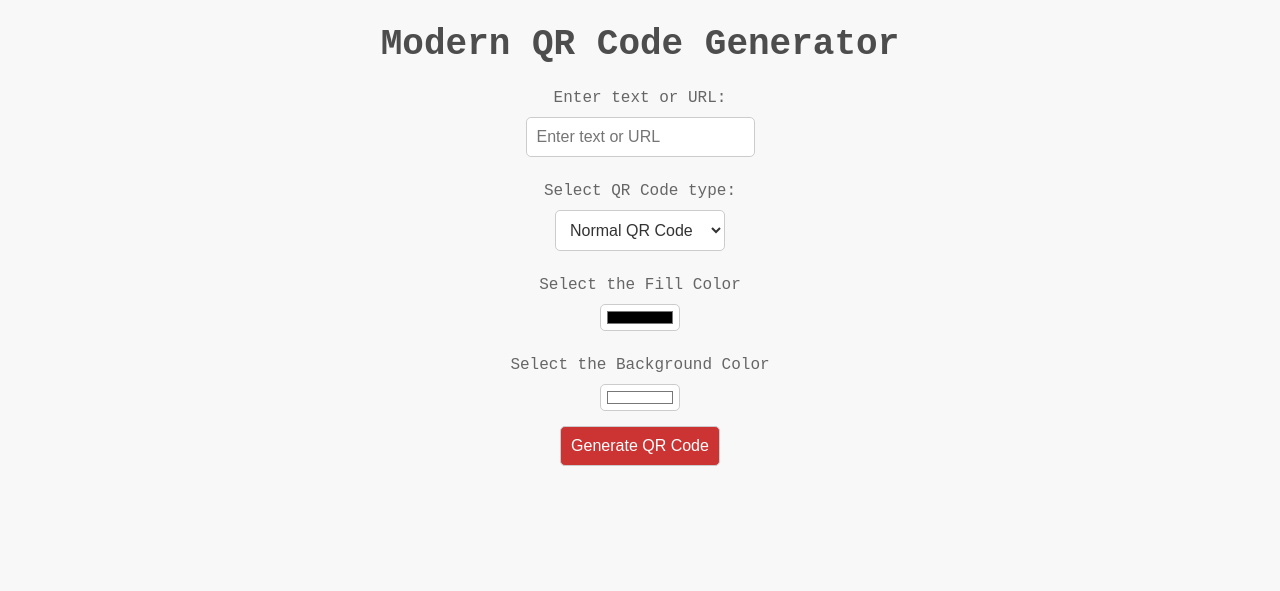
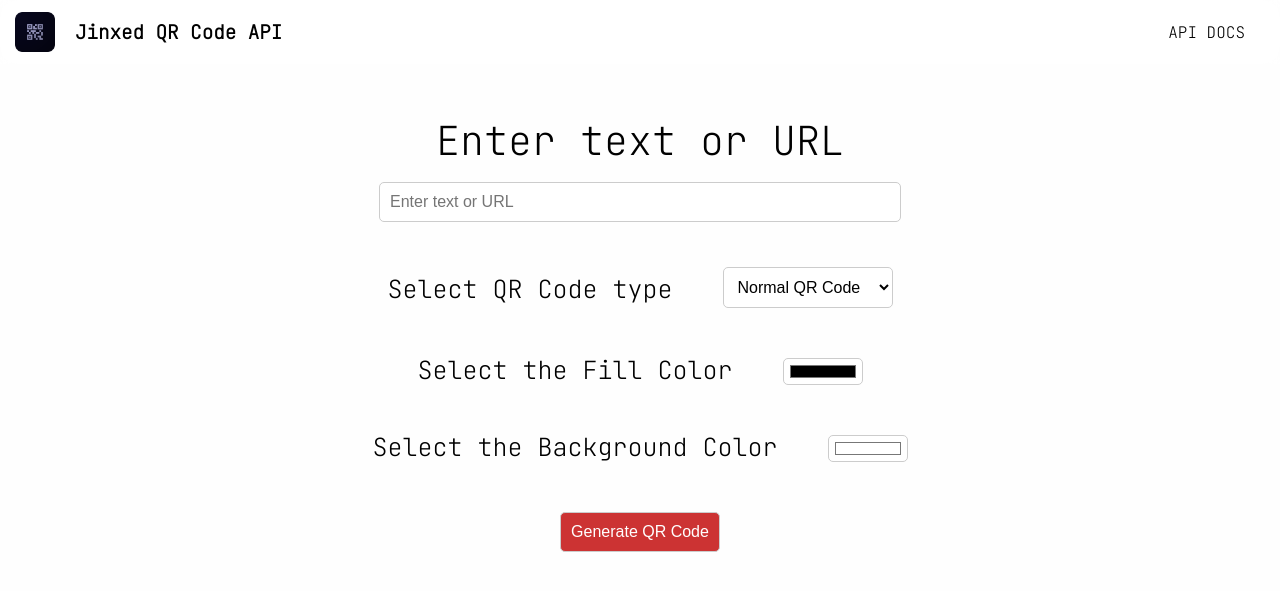
Before and after one commit to Zingzy/qrcode-api, a Flask app: page / in a window 1280 px wide. Shown: the top 591 px of the page. Run offline with Flask 3, Linux system fonts and the light colour scheme.

Commit message:
Updated the UI

```diff
--- a/static/css/index-style.css
+++ b/static/css/index-style.css
@@ -1,34 +1,130 @@
 body {
-    font-family: 'Courier New', Courier, monospace;
-    text-align: center;
-    margin: 20px;
-    background-color: #f8f8f8;
+    font-family: 'JetBrains Mono', monospace;
+        text-align: center;
+    margin: 0;
+    background-color: #fefefe;
 }
 
-h1 {
-    font-size: 36px;
-    color: #4d4d4d;
+* {
+    -webkit-tap-highlight-color: transparent;
+    -ms-user-select: none;
+    user-select: none;
+    -webkit-user-select: none;
+    -webkit-touch-callout: none;
 }
+
+/* Scrollbar Styles */
+::-webkit-scrollbar {
+    width: 10px;
+}
+
+::-webkit-scrollbar-track {
+    background: rgba(0, 0, 0, 0.1);
+    border-radius: 10px;
+}
+
+::-webkit-scrollbar-thumb {
+    background: rgba(0, 0, 0, 0.3);
+    border-radius: 10px;
+}
+
+::-webkit-scrollbar-thumb:hover {
+    background: rgba(0, 0, 0, 0.4);
+}
+
+
+.navbar {
+    background: rgba(255, 255, 255, 0.5);
+    position: sticky;
+    top: 0;
+    z-index: 100;
+    display: flex;
+    justify-content: space-between;
+    align-items: center;
+    padding: 12px 15px;
+    backdrop-filter: blur(10px);
+    color: black;
+    margin-bottom: 50px;
+}
+
+.navbar-logo {
+    display: flex;
+    align-items: center;
+    gap: 10px;
+}
+
+.logo {
+    width: 40px;
+    height: 40px;
+    margin-right: 10px;
+}
+
+.site-name {
+    font-size: 1.2rem;
+    font-weight: bold;
+}
+
+.navbar-links {
+    display: flex;
+    align-items: center;
+}
+
+.navbar-link {
+    margin-right: 20px;
+    text-decoration: none;
+    color: black;
+    cursor: pointer;
+}
+
+.navbar-link:hover {
+    text-decoration: underline; /* Adjust the hover color as needed */
+}
+
 
 label {
     display: block;
     margin: 10px 0;
-    color: #666666;
+    color: black;
+    font-size: 25px;
 }
 
-input, select, button {
+input,
+select,
+button {
     padding: 10px;
     font-size: 16px;
     border: 1px solid #ccc;
     border-radius: 5px;
     margin-bottom: 15px;
     background-color: #ffffff;
-    color: #333333;
+    color: black;
+}
+
+
+#qr-input {
+    width: 500px;
+    margin: 5px 0px;
+}
+
+.qr-type-div, #fill-color, #background-color, #gradient-color, #gradient-color-2 {
+    display: flex;
+    justify-content: center;
+    gap: 50px;
+    margin: 20px 0;
+}
+
+.qr-type-div select {
+    margin-top: 5px;
 }
 
 .color-input {
     width: 80px;
     padding: 2px 4px;
+    margin-top: 15px;
+}
+
+#text-input-text {
+    font-size: 40px;
 }
 
 #generate-btn {
@@ -51,3 +147,7 @@ input, select, button {
     margin-top: 20px;
     color: #cc3333;
 }
+
+#optional-params {
+    margin: 35px auto;
+}
--- a/static/js/index-script.js
+++ b/static/js/index-script.js
@@ -9,11 +9,11 @@ function toggleColorOptions() {
 
     // Show relevant color options based on QR code type
     if (qrType === "simple") {
-        document.getElementById("fill-color").style.display = "block";
-        document.getElementById("background-color").style.display = "block";
+        document.getElementById("fill-color").style.display = "flex";
+        document.getElementById("background-color").style.display = "flex";
     } else if (qrType === "radial") {
-        document.getElementById("gradient-color").style.display = "block";
-        document.getElementById("gradient2-color").style.display = "block";
+        document.getElementById("gradient-color").style.display = "flex";
+        document.getElementById("gradient2-color").style.display = "flex";
     }
 }
 
--- a/templates/index.html
+++ b/templates/index.html
@@ -1,64 +1,82 @@
 <!doctype html>
 <html lang="en">
+
 <head>
   <meta charset="UTF-8" />
   <meta name="viewport" content="width=device-width, initial-scale=1.0" />
-    <link
-      rel="stylesheet"
-      href="{{ url_for('static', filename='css/index-style.css') }}"
-    />
+  <link rel="icon" type="image/png" sizes="96x96" href="{{ url_for('static', filename='images/logo.png') }}">
+
+  <!-- Primary Meta Tags -->
+  <title>Modern QR Code Generator API</title>
+  <meta name="title" content="Modern QR Code Generator API" />
+  <meta name="description" content="Open-source qrcode generator api in written python" />
+
+  <!-- Open Graph / Facebook -->
+  <meta property="og:type" content="website" />
+  <meta property="og:url" content="https://qrcode.jinxed.cf/" />
+  <meta property="og:title" content="Modern QR Code Generator API" />
+  <meta property="og:description" content="Open-source qrcode generator api in written python" />
+  <meta property="og:image" content="{{ url_for('static', filename='images/banner.png') }}" />
+
+  <!-- Twitter -->
+  <meta property="twitter:card" content="summary_large_image" />
+  <meta property="twitter:url" content="https://qrcode.jinxed.cf/" />
+  <meta property="twitter:title" content="Modern QR Code Generator API" />
+  <meta property="twitter:description" content="Open-source qrcode generator api in written python" />
+  <meta property="twitter:image" content="{{ url_for('static', filename='images/banner.png') }}" />
+
+
+  <link rel="stylesheet" href="{{ url_for('static', filename='css/index-style.css') }}" />
+  <link rel="preconnect" href="https://fonts.googleapis.com">
+  <link rel="preconnect" href="https://fonts.gstatic.com" crossorigin>
+  <link href="https://fonts.googleapis.com/css2?family=JetBrains+Mono:wght@200&display=swap" rel="stylesheet">
+
   <title>Modern QR Code Generator</title>
 </head>
+
 <body>
-    <h1>Modern QR Code Generator</h1>
+  <div class="navbar">
+    <div class="navbar-logo">
+        <img src="/static/images/logo.png" alt="Logo" class="logo">
+        <div class="site-name">Jinxed QR Code API</div>
+    </div>
+    <div class="navbar-links">
+        <a href="https://github.com/zingzy/qrcode-api" class="navbar-link">API DOCS</a>
+    </div>
+</div>
 
-    <label for="qr-input">Enter text or URL:</label>
-    <input type="text" id="qr-input" placeholder="Enter text or URL" />
+  <label id="text-input-text" for="qr-input">Enter text or URL</label>
+  <input type="text" id="qr-input" placeholder="Enter text or URL" required/>
+  <div id="optional-params">
 
-    <label for="qr-type">Select QR Code type:</label>
+  <div class="qr-type-div">
+  <label for="qr-type">Select QR Code type</label>
   <select id="qr-type" onchange="toggleColorOptions()">
     <option value="simple">Normal QR Code</option>
     <option value="radial">Stylized QR Code</option>
   </select>
+</div>
 
   <div id="fill-color">
     <label for="fill-color">Select the Fill Color</label>
-      <input
-        type="color"
-        id="fill-color-input"
-        class="color-input"
-        value="#000000"
-      />
+    <input type="color" id="fill-color-input" class="color-input" value="#000000" />
   </div>
 
   <div id="background-color">
     <label for="background-color">Select the Background Color</label>
-      <input
-        type="color"
-        id="background-color-input"
-        class="color-input"
-        value="#ffffff"
-      />
+    <input type="color" id="background-color-input" class="color-input" value="#ffffff" />
   </div>
 
   <div id="gradient-color">
     <label for="gradient-color">Select the Inner Radial Gradient</label>
-      <input
-        type="color"
-        id="gradient-color-input"
-        class="color-input"
-        value="#6a1a4c"
-      />
+    <input type="color" id="gradient-color-input" class="color-input" value="#6a1a4c" />
   </div>
 
   <div id="gradient2-color">
     <label for="gradient2-color">Select the Outer Radial Gradient</label>
-      <input
-        type="color"
-        id="gradient2-color-input"
-        class="color-input"
-        value="#40353c"
-      />
+    <input type="color" id="gradient2-color-input" class="color-input" value="#40353c" />
+  </div>
+
 </div>
 
   <button id="generate-btn" onclick="generateQRCode()">
@@ -69,9 +87,7 @@
 
   <div id="loading-spinner">Generating QR Code... <span>&#9201;</span></div>
 
-    <script
-      src="{{ url_for('static', filename='js/index-script.js') }}"
-      defer
-    ></script>
+  <script src="{{ url_for('static', filename='js/index-script.js') }}" defer></script>
 </body>
+
 </html>
```
Also changed, not shown: static/images/banner.png (added), static/images/logo.png (added). Lines whose indentation alone changed are shown as unchanged.
